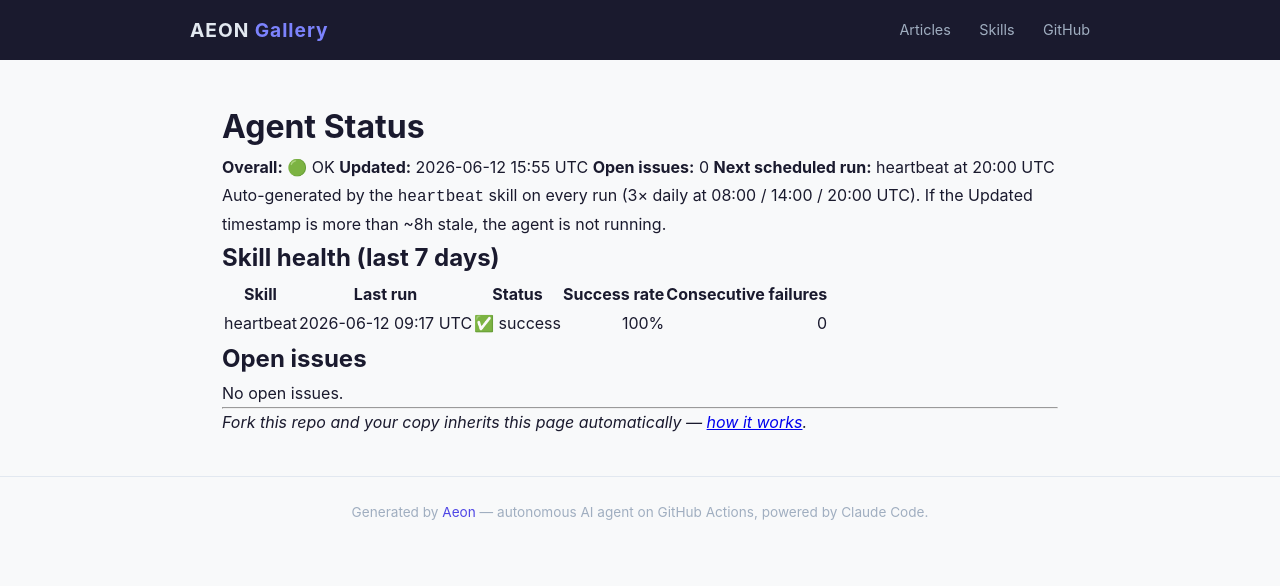
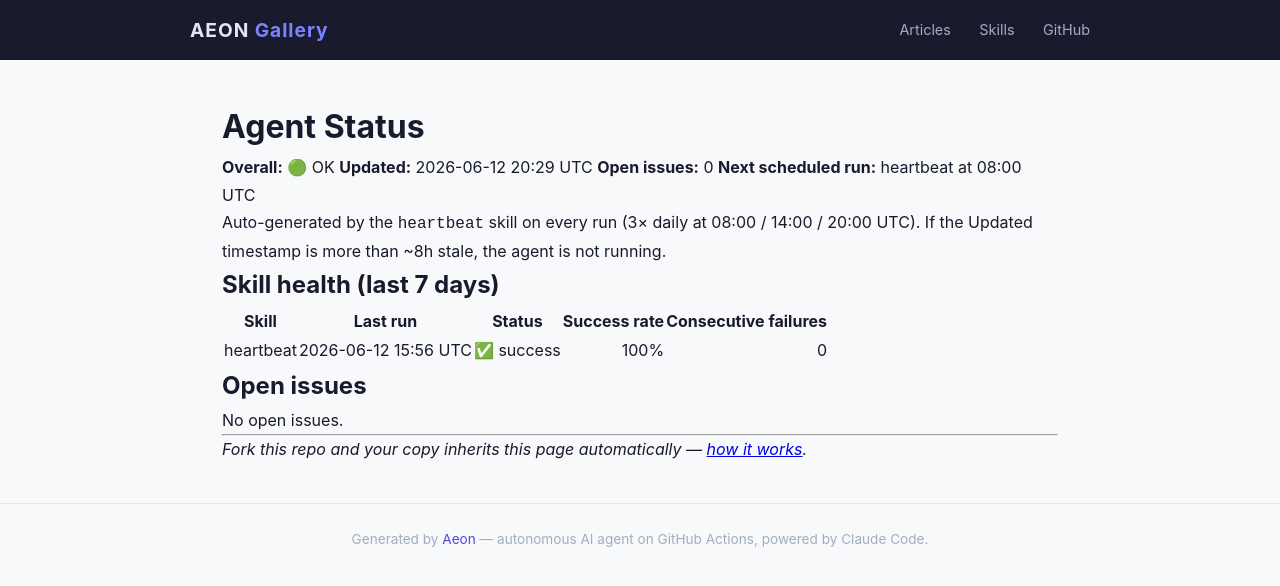
Before and after one commit to amaz98/maz-aeon, a Jekyll site: the page built from docs/status.md, in a window 1280 px wide. Shown: the top 586 px of the page. Built offline with Jekyll 4.4.1, drawn with Linux system fonts in a browser that asks for light colours.

Commit message:
chore(heartbeat): auto-commit 2026-06-12

```diff
--- a/docs/status.md
+++ b/docs/status.md
@@ -7,9 +7,9 @@
 # Agent Status
 
 **Overall:** 🟢 OK
-**Updated:** 2026-06-12 15:55 UTC
+**Updated:** 2026-06-12 20:29 UTC
 **Open issues:** 0
-**Next scheduled run:** heartbeat at 20:00 UTC
+**Next scheduled run:** heartbeat at 08:00 UTC
 
 Auto-generated by the `heartbeat` skill on every run (3× daily at 08:00 / 14:00 / 20:00 UTC). If the Updated timestamp is more than ~8h stale, the agent is not running.
 
@@ -17,7 +17,7 @@
 
 | Skill | Last run | Status | Success rate | Consecutive failures |
 |-------|----------|--------|-------------:|---------------------:|
-| heartbeat | 2026-06-12 09:17 UTC | ✅ success | 100% | 0 |
+| heartbeat | 2026-06-12 15:56 UTC | ✅ success | 100% | 0 |
 
 ## Open issues
 
--- a/memory/token-usage.csv
+++ b/memory/token-usage.csv
@@ -51,3 +51,4 @@
 2026-06-11,heartbeat,claude-opus-4-7,16,3825,526353,29976
 2026-06-12,heartbeat,claude-opus-4-7,21,4039,778793,30926
 2026-06-12,heartbeat,claude-opus-4-7,11,5296,317052,32134
+2026-06-12,heartbeat,claude-opus-4-7,19,3910,691458,30775
```
Also changed, not shown: memory/logs/2026-06-12.md (+9 -0 lines), .outputs/heartbeat.md.
